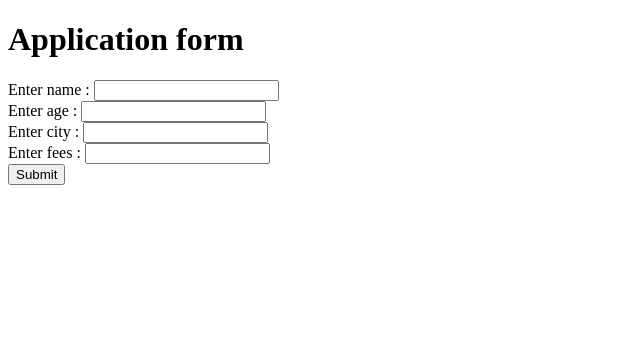
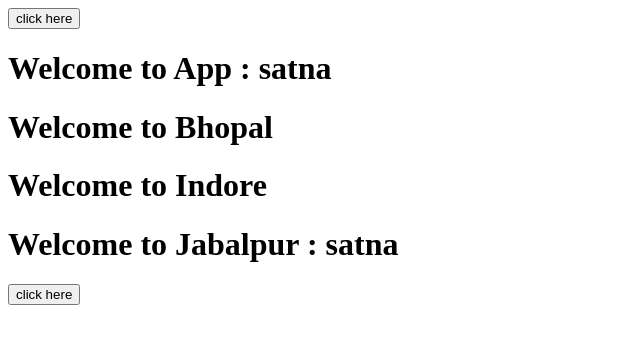
Before and after one commit to git-tusharr/react-practice, a React (Vite) app: page / in a window 1280 px wide. Shown: the top 344 px of the page, without its empty margins (0-640 px from the left). Built offline with nearby package versions, Linux system fonts and the light colour scheme.

Commit message:
context api practice

```diff
--- a/src/App.jsx
+++ b/src/App.jsx
@@ -1,41 +1,23 @@
-import { useState } from "react";
+import { createContext,useState } from "react";
+
+const myContext=createContext();
+
+import Bhopal from "./Bhopal";
+
 
 const App=()=>{
+  const [city,setCity]=useState("satna");
+    return(
+        <>
 
-  const [name,setName]=useState("")
-  const [age,setAge]=useState()
-  const [city,setCity]=useState("")
-  const [fees,setFees]=useState()
+        <button onClick={()=>{setCity("ujjain")}}>click here</button>
+        <h1>Welcome to App : {city}</h1>
+        <myContext.Provider value={{city,setCity}}>
+          <Bhopal></Bhopal>
+        </myContext.Provider>
 
-
-  const handleSubmit=()=>{
-
-
-    alert(`Name= ${name}  Age= ${age} City=${city} Fees=${fees}
-      `
+        </>
     )
-
-
-
-  };
-
-
-  return(
-    <>
-    <h1>Application form</h1>
-
-
-    Enter name : <input type="text" value={name}  onChange={(e)=>{setName(e.target.value)}}/>
-    <br />
-    Enter age : <input type="text" value={age}  onChange={(e)=>{setAge(e.target.value)}}/>
-    <br />
-    Enter city : <input type="text" value={city}  onChange={(e)=>{setCity(e.target.value)}}/>
-    <br />
-    Enter fees : <input type="text" value={fees} onChange={(e)=>{setFees(e.target.value)}}/>
-    <br />
-    <button onClick={handleSubmit}>Submit</button>
-    </>
-  )
 }
-
 export default App;
+export {myContext};
--- /dev/null
+++ b/src/Bhopal.jsx
@@ -0,0 +1,13 @@
+import Indore from "./Indore";
+
+const Bhopal=()=>{
+    return(
+        <>
+        <h1>Welcome to Bhopal </h1>
+        <Indore></Indore>
+
+
+        </>
+    )
+}
+export default Bhopal;
--- /dev/null
+++ b/src/Indore.jsx
@@ -0,0 +1,13 @@
+import Jabalpur from "./Jabalpur";
+
+const Indore=()=>{
+    return(
+        <>
+        <h1>Welcome to Indore </h1>
+        <Jabalpur></Jabalpur>
+
+
+        </>
+    )
+}
+export default Indore;
--- /dev/null
+++ b/src/Jabalpur.jsx
@@ -0,0 +1,14 @@
+import { useContext } from "react";
+import { myContext } from "./App";
+
+const Jabalpur=()=>{
+    const {city,setCity}=useContext(myContext);
+    return(
+        <>
+        <h1>Welcome to Jabalpur : {city}</h1>
+        <button onClick={()=>{setCity("Gwalior")}}>click here</button>
+
+        </>
+    )
+}
+export default Jabalpur;
```
